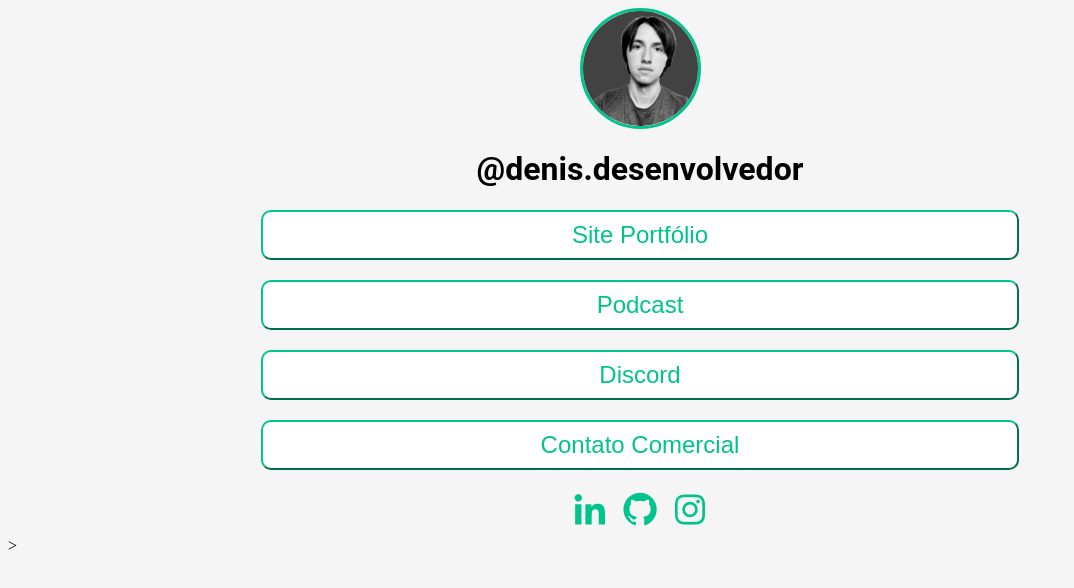
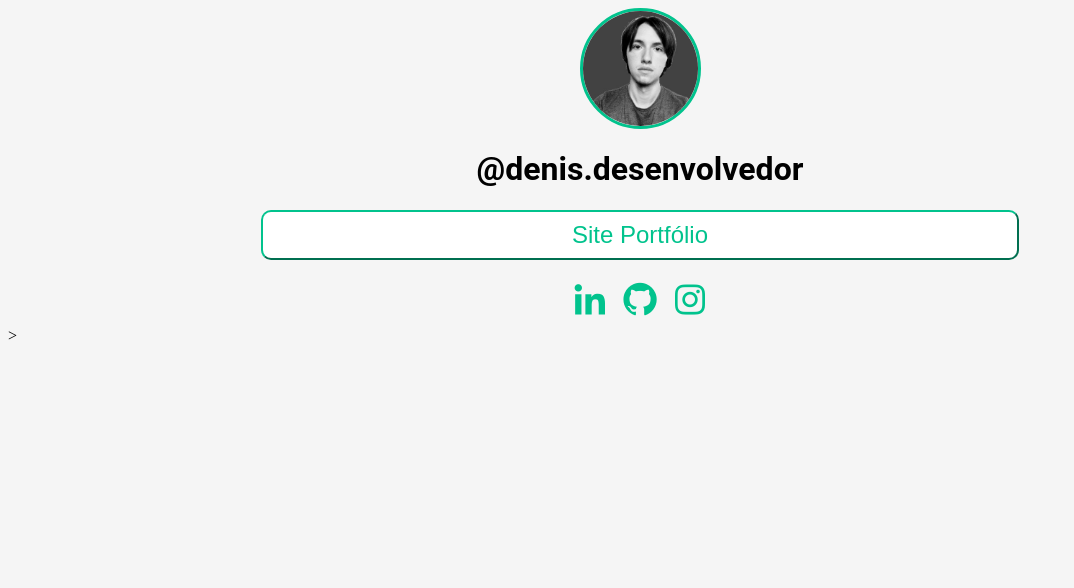
Before and after one commit to DenisCDev/socialtree-instagram, a plain HTML site: page index.html in a window 1280 px wide. Shown: the whole page, without its empty margins (0-1074 px from the left). Drawn offline with nearby package versions, Linux system fonts and the light colour scheme.

Commit message:
Tirando links desnecessários

```diff
--- a/index.html
+++ b/index.html
@@ -12,9 +12,6 @@
     <img class="profilepicture" src="./assets/profile.jpg" alt="Foto de perfil">
     <h1 class="instagramtag">@denis.desenvolvedor</h1>
     <a href="https://denisscarabelli.netlify.app/" style="text-decoration:none" target="_blank"><button>Site Portfólio</button></a>
-    <a href="https://open.spotify.com" style="text-decoration:none" target="_blank"><button>Podcast</button></a>
-    <a href="https://discord.com" style="text-decoration:none" target="_blank"><button>Discord</button></a>
-    <a href="https://geradornv.com.br/gerador-telefone/" style="text-decoration:none" target="_blank"><button>Contato Comercial</button></a>
     <div align="center" style="display: inline_block" class="container">
         <a href="https://www.linkedin.com/in/denis-scarabelli/" target=”_blank” style="color: #01C38D;"><i class='bx bxl-linkedin socialicon'></i></a>
         <a href="https://www.github.com/deniscdev" target=”_blank” style="color: #01C38D;"><i class='bx bxl-github socialicon' ></i></a>
```
